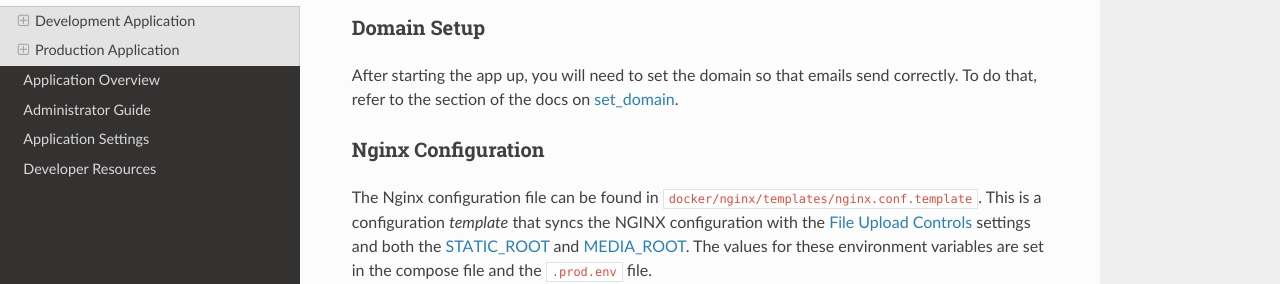
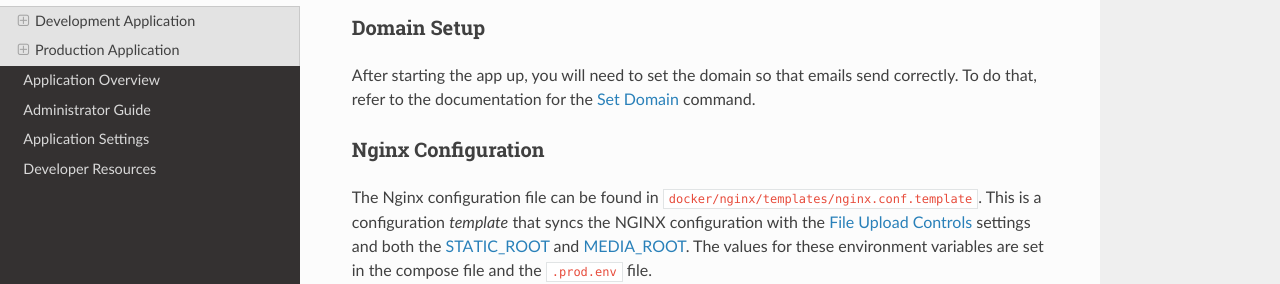
Before and after one commit to NationalCentreTruthReconciliation/Secure-Record-Transfer, a Sphinx documentation site: the page built from docs/running/index.rst, in a window 1280 px wide and 900 px high, scrolled down 2509 px. Shown: the part 192-476 px from the top of the window. Built offline with Sphinx 7.4.7 and the Read the Docs theme 3.1.0, drawn with Linux system fonts in a browser that asks for light colours.

Commit message:
Apply suggestion to change link
Co-authored-by: Daniel Lovegrove <d.lovegrove11@gmail.com>

```diff
--- a/docs/running/index.rst
+++ b/docs/running/index.rst
@@ -134,7 +134,7 @@ Domain Setup
 ^^^^^^^^^^^^
 
 After starting the app up, you will need to set the domain so that emails send correctly. To do
-that, refer to the section of the docs on :ref:`set_domain`.
+that, refer to the documentation for the :ref:`Set Domain` command.
 
 Nginx Configuration
 ^^^^^^^^^^^^^^^^^^^
```
